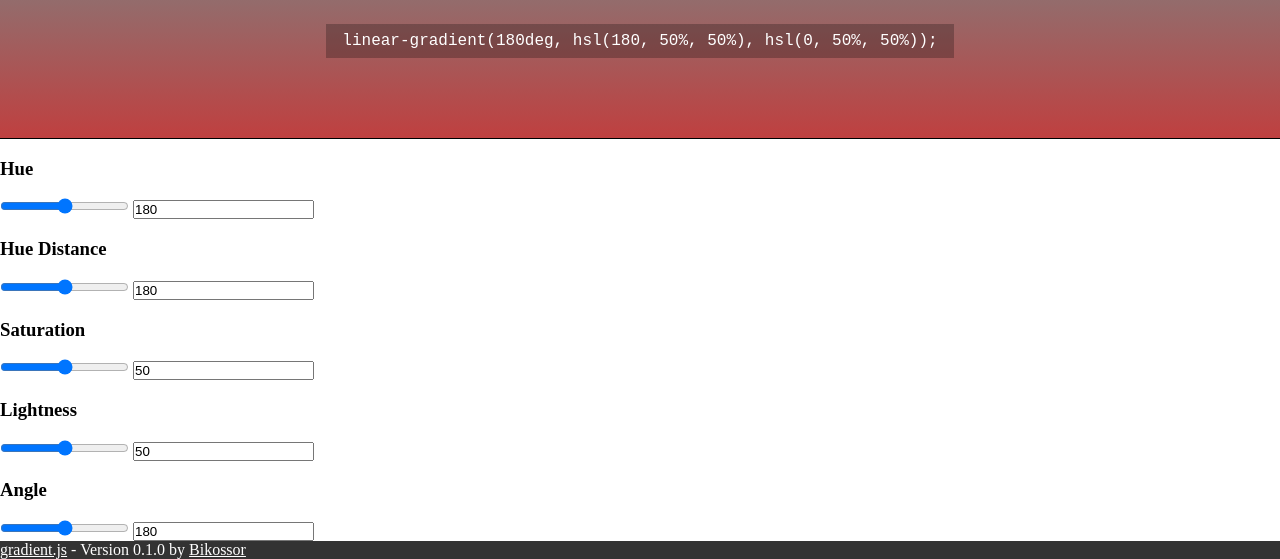
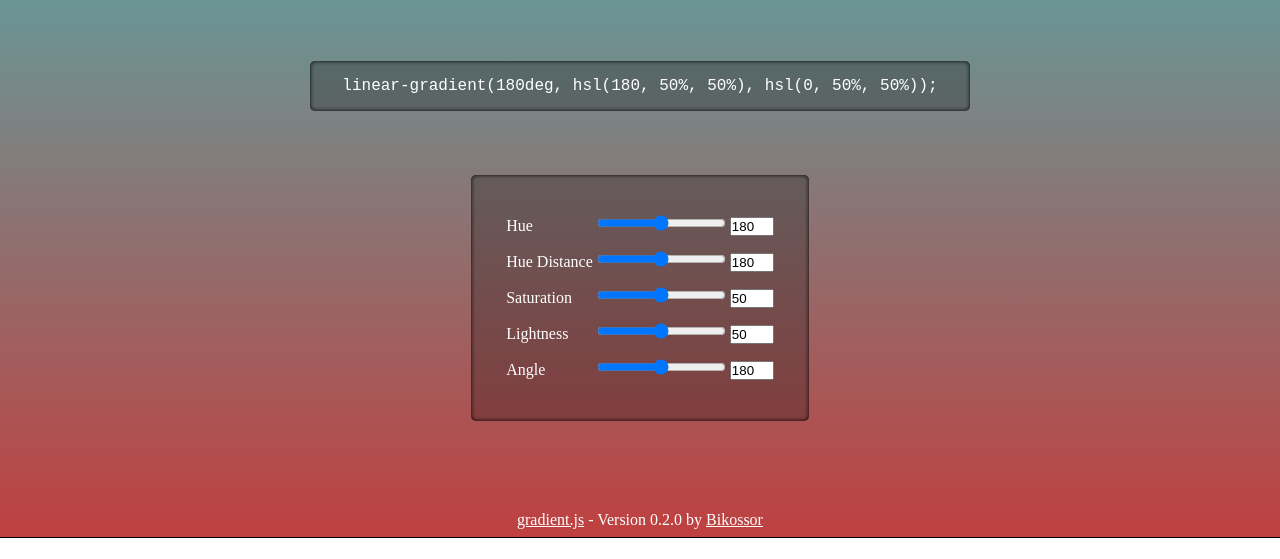
Before and after one commit to Bikossor/gradient.js, a website: page docs/index.html in a window 1280 px wide. Shown: the part 262-821 px from the top of the page. After the commit the page ends 800 px from the top, so only its background shows below. Drawn offline with Linux system fonts and the light colour scheme.

Commit message:
Closes #5

```diff
--- a/docs/assets/styles/stylesheet.css
+++ b/docs/assets/styles/stylesheet.css
@@ -1,16 +1,19 @@
-html, body {
+html,
+body {
     margin: 0;
     padding: 0;
     display: flex;
     flex-direction: column;
     font-size: 16px;
+    height: 100%;
 }
 
 a {
     color: inherit;
 }
 
-input, p {
+input,
+p {
     margin: 0;
     padding: 0;
 }
@@ -19,12 +22,15 @@ code {
     font-size: 1rem;
     color: #fff;
     background: rgba(0, 0, 0, 0.25);
-    padding: 0.5rem 1rem;
+    box-shadow: 0 0 4px #000 inset;
+    padding: 1rem 2rem;
+    margin-bottom: 4rem;
+    border-radius: 5px;
 }
 
 #preview {
     width: 100%;
-    height: 400px;
+    height: 100%;
     border-bottom: 1px solid #000;
     position: relative;
     display: flex;
@@ -45,15 +51,34 @@ code {
 }
 
 section#input_ranges {
-    flex-direction: row;
+    display: flex;
+    flex-direction: column;
     justify-content: space-evenly;
 }
 
+#input_ranges>table {
+    background: rgba(0, 0, 0, 0.25);
+    box-shadow: 0 0 4px #000 inset;
+    color: #fff;
+    padding: 2rem;
+    border-radius: 5px;
+}
+
 footer {
-    background: #333;
     color: #fff;
+    position: absolute;
+    bottom: 0.5rem;
 }
 
 footer a {
     color: inherit;
 }
+
+tr.row {
+    height: 32px;
+    line-height: 32px;
+}
+
+input[type="text"] {
+    width: 40px;
+}
--- a/docs/index.html
+++ b/docs/index.html
@@ -9,39 +9,71 @@
     <body>
         <section id="preview">
             <span id="title">gradient.js</span>
-            <span id="subtitle">Created by <a href="https://github.com/Bikossor/">Bikossor</a></span>
+            <span id="subtitle">Created by <a href="https://github.com/Bikossor/" target="_blank">Bikossor</a></span>
             <code id="preview_text"></code>
-        </section>
             <section id="input_ranges">
-            <section>
-                <h1>Hue</h1>
+                <table>
+                    <tr class="row">
+                        <td>
+                            <label for="input_hue">Hue</label>
+                        </td>
+                        <td>
                             <input type="range" id="input_hue" min="0" max="360"/>
+                        </td>
+                        <td>
                             <input type="text" id="label_hue"/>
-            </section>
-            <section>
-                <h1>Hue Distance</h1>
+                        </td>
+                    </tr>
+                    <tr class="row">
+                        <td>
+                            <label for="input_hueDistance">Hue Distance</label>
+                        </td>
+                        <td>
                             <input type="range" id="input_hueDistance" min="0" max="360" value="180"/>
+                        </td>
+                        <td>
                             <input type="text" id="label_hueDistance"/>
-            </section>
-            <section>
-                <h1>Saturation</h1>
+                        </td>
+                    </tr>
+                    <tr class="row">
+                        <td>
+                            <label for="input_saturation">Saturation</label>
+                        </td>
+                        <td>
                             <input type="range" id="input_saturation" min="0" max="100" value="50"/>
+                        </td>
+                        <td>
                             <input type="text" id="label_saturation"/>
-            </section>
-            <section>
-                <h1>Lightness</h1>
+                        </td>
+                    </tr>
+                    <tr class="row">
+                        <td>
+                            <label for="input_lightness">Lightness</label>
+                        </td>
+                        <td>
                             <input type="range" id="input_lightness" min="0" max="100" value="50"/>
+                        </td>
+                        <td>
                             <input type="text" id="label_lightness"/>
-            </section>
-            <section>
-                <h1>Angle</h1>
+                        </td>
+                    </tr>
+                    <tr class="row">
+                        <td>
+                            <label for="input_angle">Angle</label>
+                        </td>
+                        <td>
                             <input type="range" id="input_angle" min="0" max="360" value="180"/>
+                        </td>
+                        <td>
                             <input type="text" id="label_angle"/>
-            </section>
+                        </td>
+                    </tr>
+                </table>
             </section>
             <footer>
-            <a href="https://github.com/Bikossor/gradient.js">gradient.js</a> - Version 0.1.0 by <a href="https://github.com/Bikossor/">Bikossor</a>
+                <a href="https://github.com/Bikossor/gradient.js">gradient.js</a> - Version 0.2.0 by <a href="https://github.com/Bikossor/">Bikossor</a>
             </footer>
+        </section>
         <link href="https://fonts.googleapis.com/css?family=Lobster" rel="stylesheet">
         <link rel="stylesheet" href="./assets/styles/stylesheet.css">
         <script src="./assets/js/gradient.min.js"></script>
```
Lines whose indentation alone changed are shown as unchanged.
